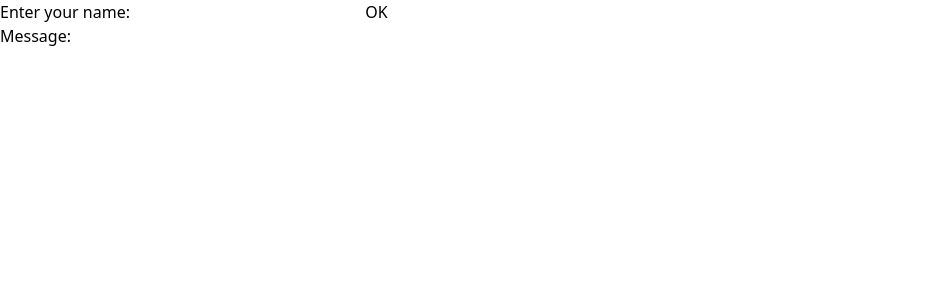
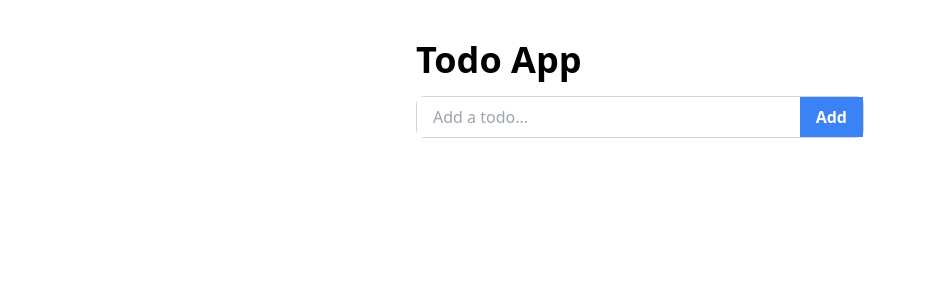
Before and after one commit to DrShahinstein/tauri-todo, a React (Create React App) app in the folder tauri-client/: page / in a window 1280 px wide. Shown: the top 300 px of the page, without its empty margins (0-926 px from the left). Built offline with nearby package versions, Linux system fonts and the light colour scheme.

Commit message:
Build todo app

```diff
--- a/tauri-client/src/App.tsx
+++ b/tauri-client/src/App.tsx
@@ -1,48 +1,54 @@
-import React, { SyntheticEvent, useRef } from "react";
-import { invoke } from "@tauri-apps/api/tauri";
+import React, { useState } from "react";
 import "./App.css";
 
-type HandleSubmitFunction = (e: SyntheticEvent) => void;
+export default function App(): React.ReactElement {
+  const [todos, setTodos] = useState<string[]>([]);
+  const [inputValue, setInputValue] = useState<string>("");
 
-export default function App(): React.ReactElement {
-  const messageRef = useRef<HTMLSpanElement>(null);
-  const inputRef = useRef<HTMLInputElement>(null);
+  const handleInputChange = (e: React.ChangeEvent<HTMLInputElement>) => {
+    setInputValue(e.target.value);
+  };
 
-  const handleSubmit: HandleSubmitFunction = (e) => {
+  const addTodo = (e: React.FormEvent) => {
     e.preventDefault();
-    const msgExists = messageRef.current;
+    if (inputValue.trim() === "") return;
+    setTodos([...todos, inputValue]);
+    setInputValue("");
+  };
 
-    if (msgExists) {
-      messageRef.current.innerText = "";
-    }
-
-    const name = inputRef.current?.value;
-    if (name) {
-      invoke<string>("greet", { name }).then((greeting: string) => {
-        if (msgExists) {
-          messageRef.current.innerText = greeting;
-        }
-        if (inputRef.current?.value) {
-          inputRef.current.value = "";
-        }
-      });
-    }
+  const deleteTodo = (index: number) => {
+    const updatedTodos = todos.filter((_, i) => i !== index);
+    setTodos(updatedTodos);
   };
 
   return (
-    <div className="layout">
-      <div className="inner-layout">
-        <form id="form" onSubmit={handleSubmit}>
-          <label htmlFor="first-input">Enter your name: </label>
-          <input ref={inputRef} id="first-input" type="text" />
-          <button className="ok-btn" type="submit">
-            OK
-          </button>
-          <div>
-            Message: <span ref={messageRef} />
-          </div>
-        </form>
-      </div>
+    <div className="todo-app">
+      <h1 className="todo-title">Todo App</h1>
+      <form className="todo-form" onSubmit={addTodo}>
+        <input
+          type="text"
+          value={inputValue}
+          onChange={handleInputChange}
+          placeholder="Add a todo..."
+          className="todo-form--input"
+        />
+        <button type="submit" className="todo-form--btn">
+          Add
+        </button>
+      </form>
+      <ul className="todo-container">
+        {todos.map((todo, index) => (
+          <li key={index} className="todo-element">
+            <span className="todo-element--text">{todo}</span>
+            <button
+              onClick={() => deleteTodo(index)}
+              className="todo-element--delete-btn"
+            >
+              Delete
+            </button>
+          </li>
+        ))}
+      </ul>
     </div>
   );
 }
```
